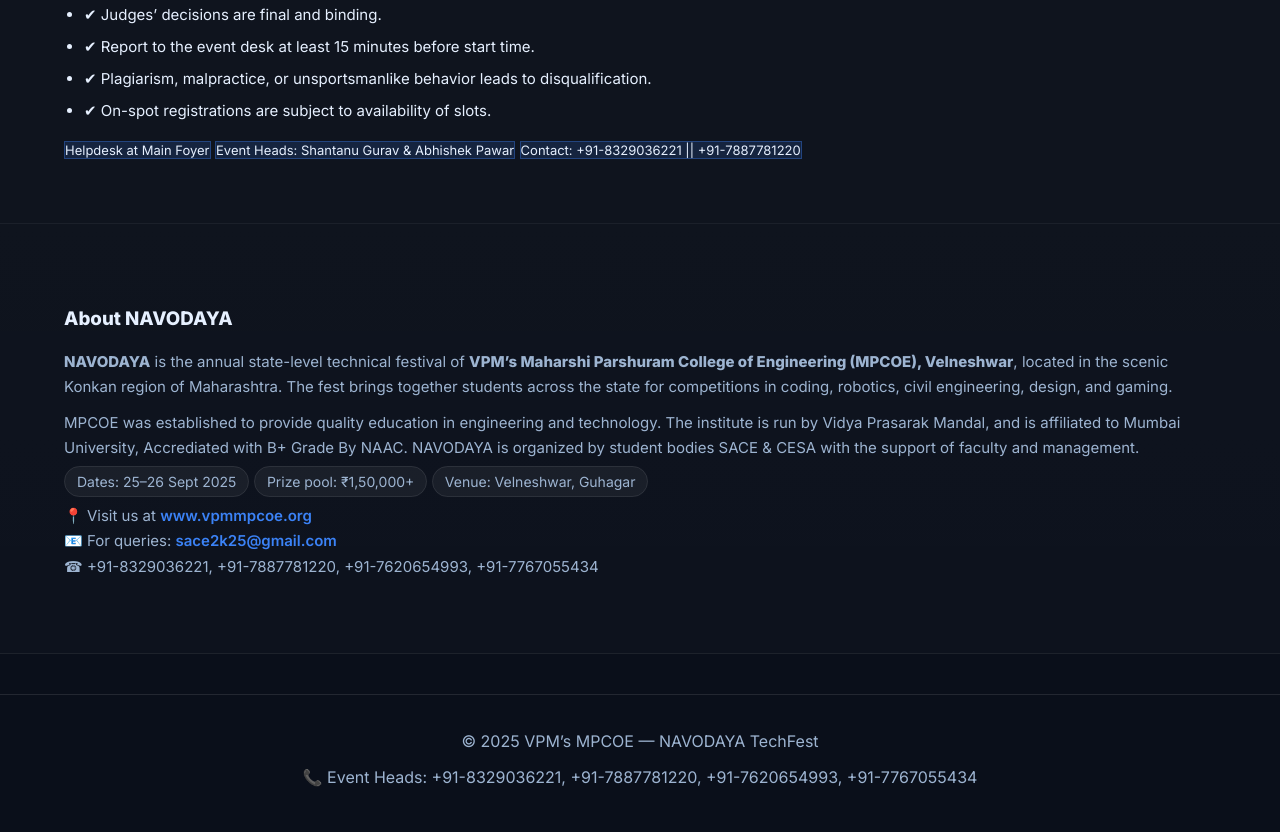
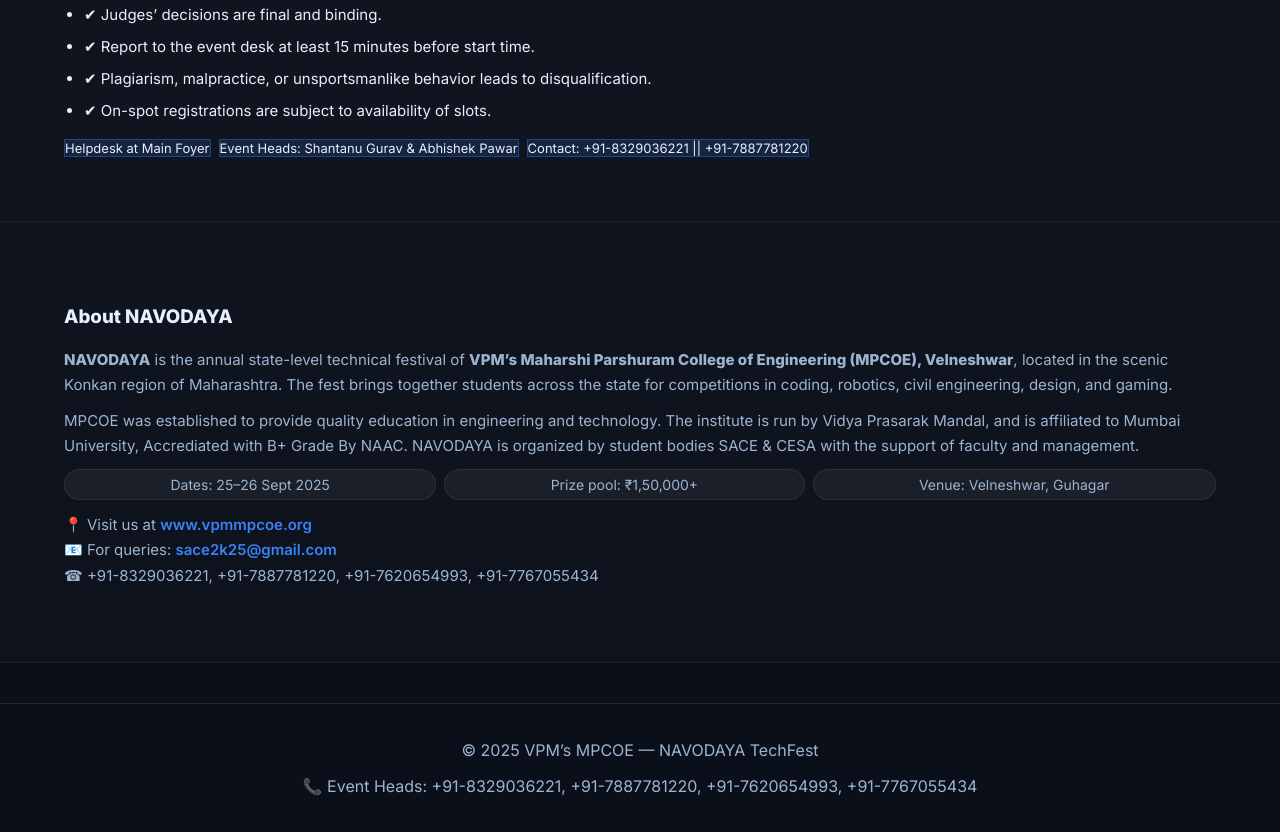
Before and after one commit to sace2k25-web/navodaya2025, a plain HTML site: page index.html in a window 1280 px wide. Shown: the part 2010-2842 px from the top of the page. Drawn offline with Linux system fonts and the light colour scheme.

Commit message:
Update index.html

```diff
--- a/index.html
+++ b/index.html
@@ -113,6 +113,17 @@ header.nav{position:sticky;top:0;z-index:50;background:rgba(10,15,26,.8);backdro
 .meta-row{display:flex;gap:10px;flex-wrap:wrap}
 .meta-item{flex:1;min-width:120px;background:rgba(255,255,255,.03);padding:8px;border-radius:12px;border:1px dashed rgba(255,255,255,.12)}
 .meta-item label{font-size:11px;color:#a9c1df}
+  .meta {
+  display: flex;
+  flex-wrap: wrap;   /* ✅ ensures pills wrap properly */
+  gap: 8px;          /* ✅ spacing between pills */
+  margin-top: 8px;
+}
+.meta .pill {
+  flex: 1 1 auto;    /* ✅ makes them responsive instead of fixed inline */
+  text-align: center;
+}
+
 
 dialog {
   width: min(720px, 95%);
```
